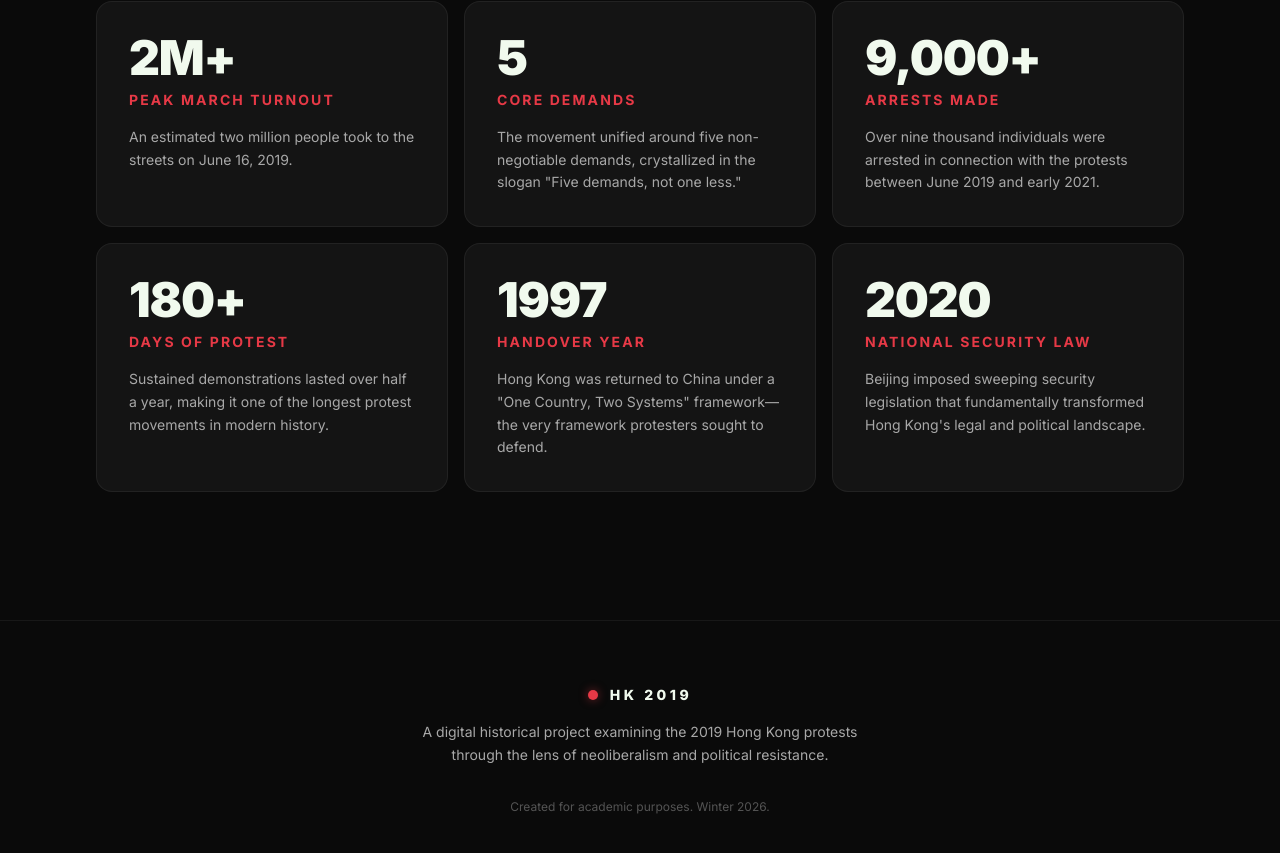
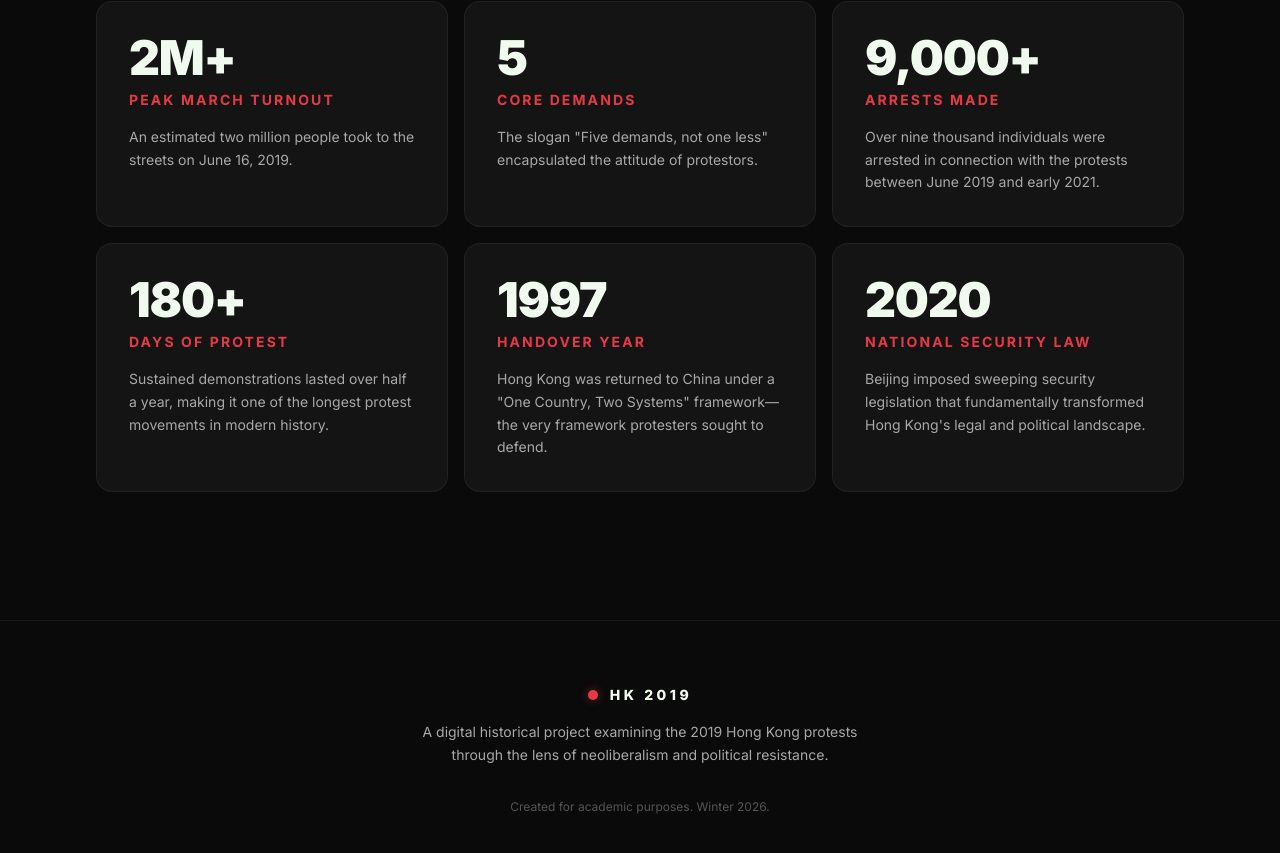
Before and after one commit to sunhaoxiangwang/hk2019-neo-liberalism, a React (Vite) app: page / in a window 1280 px wide. Shown: the part 2440-3293 px from the top of the page. Built offline with nearby package versions, Linux system fonts and the light colour scheme; what @builder.io/react would draw is missing.

Commit message:
Update stats grid description text for core demands

```diff
--- a/src/components/StatsGrid.tsx
+++ b/src/components/StatsGrid.tsx
@@ -17,7 +17,7 @@ const stats: StatCard[] = [
     figure: "5",
     label: "Core Demands",
     description:
-      'The movement unified around five non-negotiable demands, crystallized in the slogan "Five demands, not one less."',
+      'The slogan "Five demands, not one less" encapsulated the attitude of protestors.',
   },
   {
     figure: "9,000+",
```
